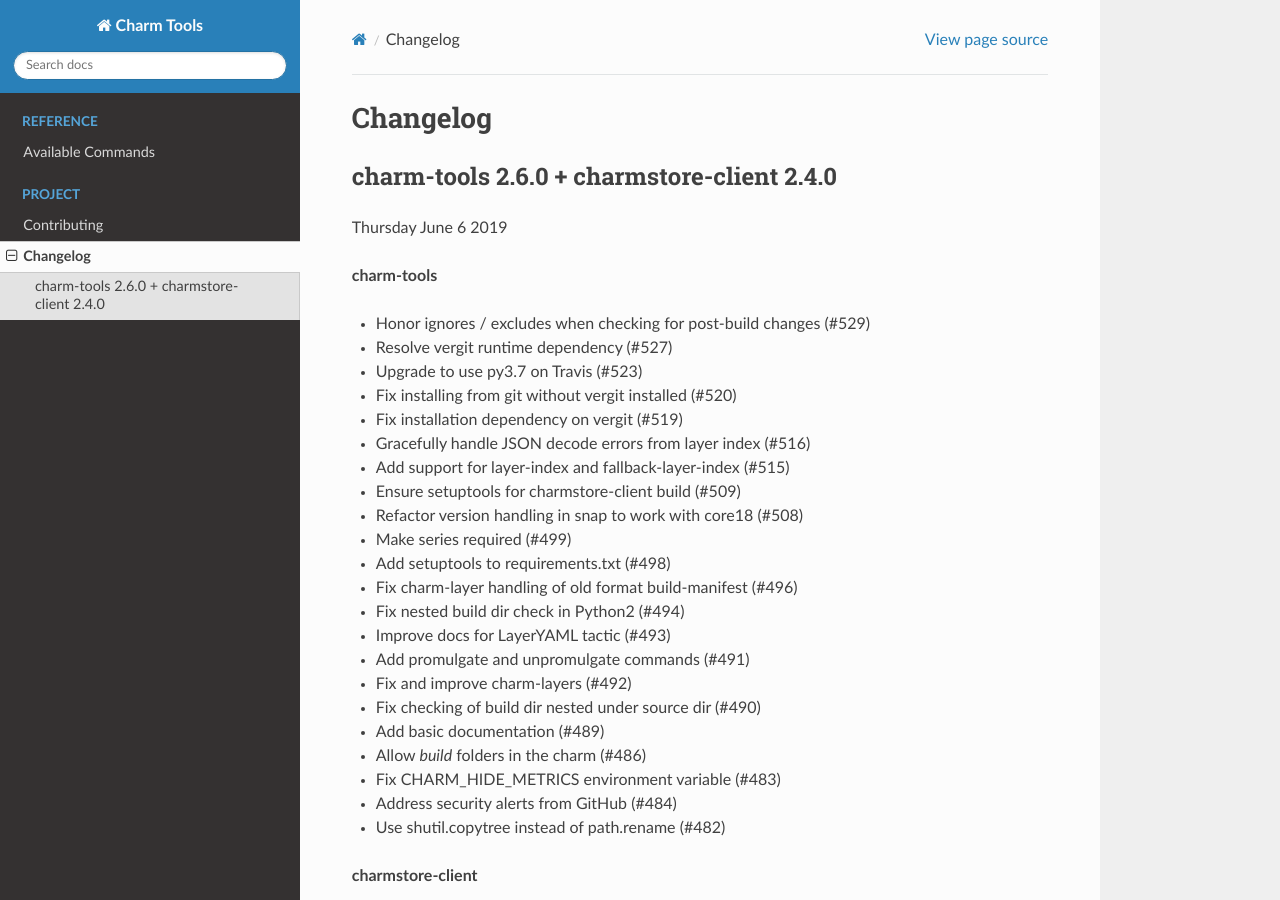
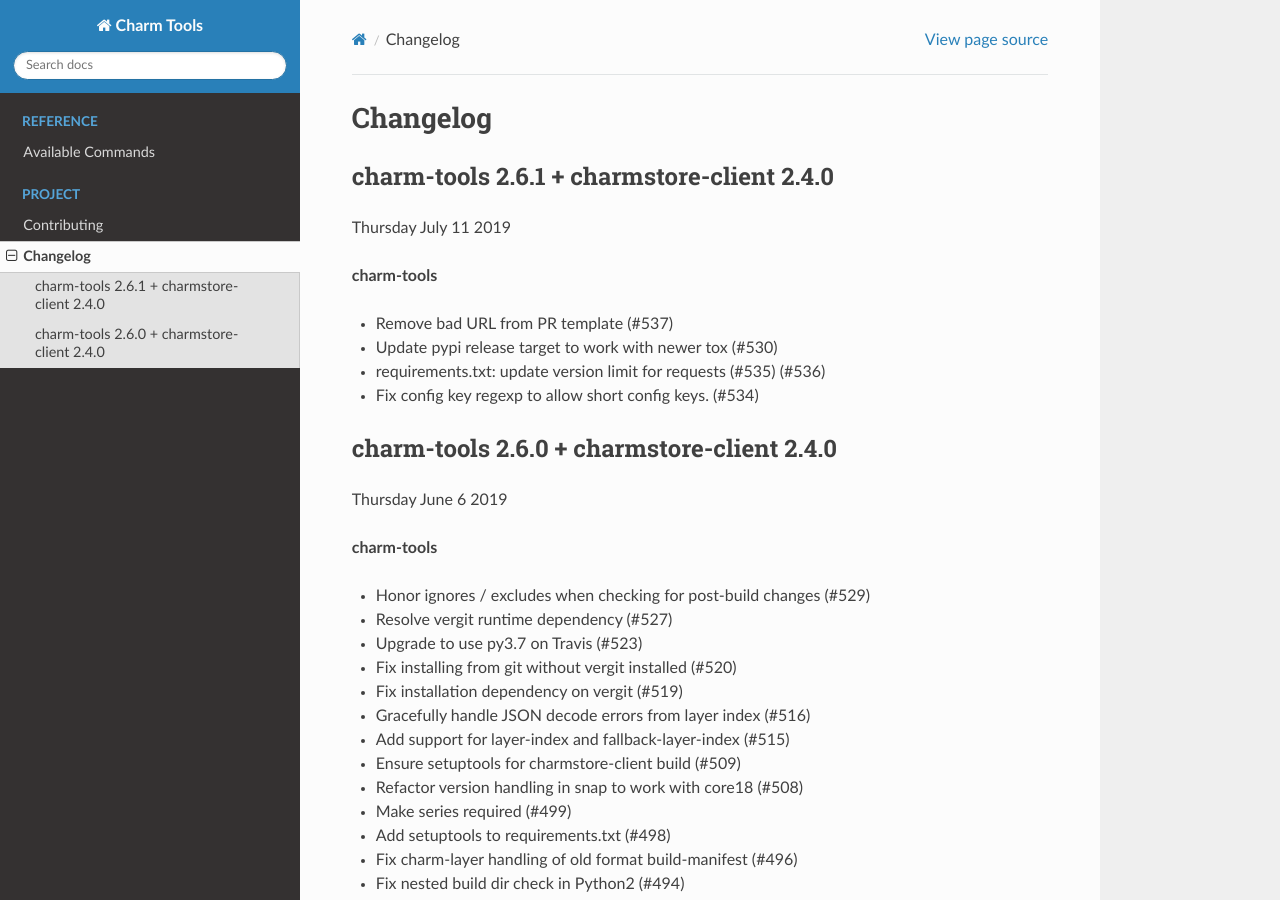
Before and after one commit to juju/charm-tools, a Sphinx documentation site: the page built from docs/changelog.rst, in a window 1280 px wide and 900 px high. Built offline with Sphinx 7.4.7 and the Read the Docs theme 2.0.0, drawn with Linux system fonts in a browser that asks for light colours; pages that are not in the unit, such as notebooks, are missing from menus.

Commit message:
Update changelog for release and fix missed dep causing error in snap

```diff
--- a/docs/changelog.rst
+++ b/docs/changelog.rst
@@ -1,5 +1,17 @@
 Changelog
 =========
+
+charm-tools 2.6.1 + charmstore-client 2.4.0
+^^^^^^^^^^^^^^^^^^^^^^^^^^^^^^^^^^^^^^^^^^^
+Thursday July 11 2019
+
+**charm-tools**
+
+* Remove bad URL from PR template (#537)
+* Update pypi release target to work with newer tox (#530)
+* requirements.txt: update version limit for requests (#535) (#536)
+* Fix config key regexp to allow short config keys. (#534)
+
 
 charm-tools 2.6.0 + charmstore-client 2.4.0
 ^^^^^^^^^^^^^^^^^^^^^^^^^^^^^^^^^^^^^^^^^^^
--- a/setup.py
+++ b/setup.py
@@ -45,7 +45,7 @@
         'launchpadlib<1.11',
         'cheetah3>=3.0.0',
         'pyyaml>=3.11,<4.3',
-        'requests<=2.20.1',
+        'requests>=2.0.0,<3.0.0',
         'libcharmstore',
         'blessings<=1.6',
         'ruamel.yaml<0.16.0',
```
